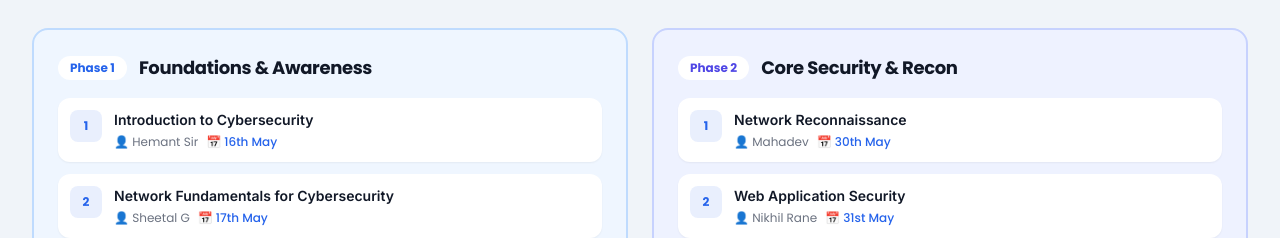
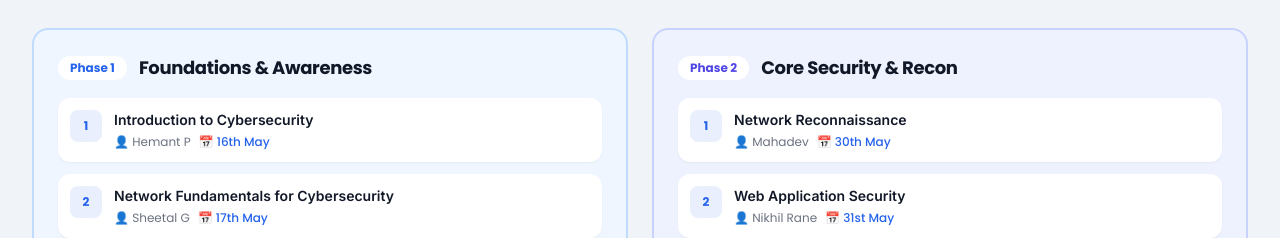
Before and after one commit to ankit1x01/Safe-Skillz-, a React (Vite) app: page /internship in a window 1280 px wide. Shown: the part 1700-1938 px from the top of the page. Built offline with nearby package versions, Linux system fonts and the light colour scheme.

Commit message:
Update Internship.tsx

```diff
--- a/src/pages/Internship.tsx
+++ b/src/pages/Internship.tsx
@@ -10,7 +10,7 @@ const phases = [
     color: 'bg-blue-50 border-blue-200',
     accent: 'text-blue-600',
     sessions: [
-      { topic: 'Introduction to Cybersecurity', trainer: 'Hemant Sir', date: '16th May' },
+      { topic: 'Introduction to Cybersecurity', trainer: 'Hemant P', date: '16th May' },
       { topic: 'Network Fundamentals for Cybersecurity', trainer: 'Sheetal G', date: '17th May' },
       { topic: 'Emerging Threats & Trends', trainer: 'Yash G', date: '23rd May' },
       { topic: 'Cloud Security Fundamentals', trainer: 'Tushar V', date: '24th May' },
```
